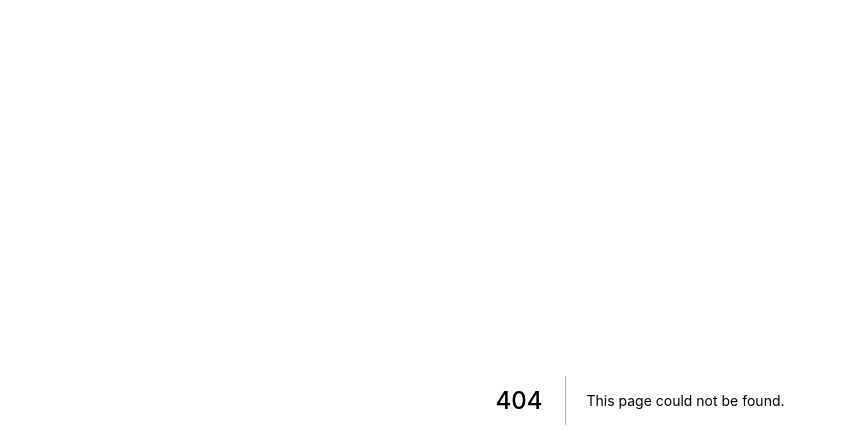
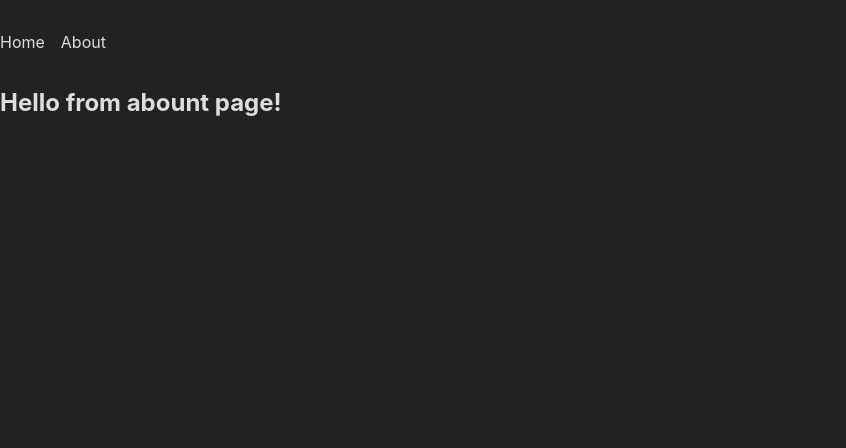
Before and after one commit to GabrielFelix23/CursoNextjs, a Next.js app in the folder next-site/: page /about in a window 1280 px wide. Before the commit this address had no page. Shown: the top 448 px of the page, without its empty margins (0-846 px from the left). Built offline with nearby package versions, Linux system fonts and the light colour scheme.

Commit message:
Criando rotas estáticas: About page

```diff
--- /dev/null
+++ b/next-site/pages/about.tsx
@@ -0,0 +1,12 @@
+import Navigation from '../components/navigation'
+
+export default function About(){
+    return (
+        <>
+            <Navigation/>
+            <header>
+                <h2>Hello from abount page!</h2>
+            </header>
+        </>
+    )
+}
```
